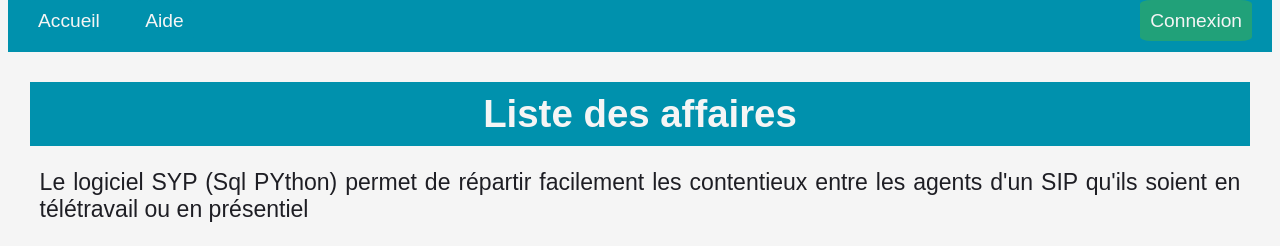
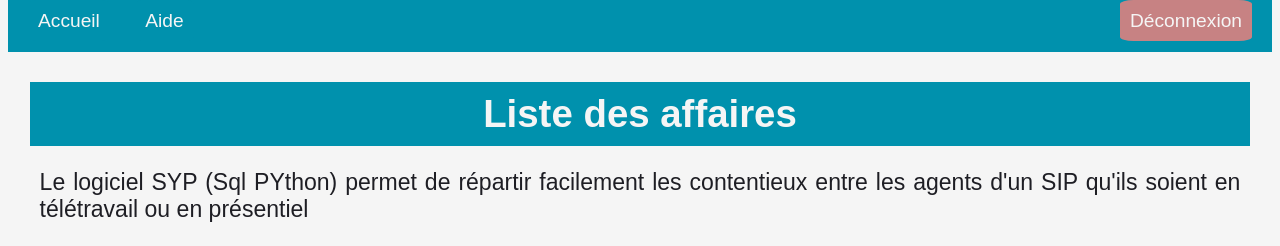
Before and after one commit to RmnSnk/syp, a Flask app: page / in a window 1280 px wide. Shown: the part 115-361 px from the top of the page. Run offline with Flask 2, Linux system fonts and the light colour scheme; the visitor is signed in with stand-in values (Sample User, id 1); data that the repository does not hold is empty; some web fonts are replaced.

Commit message:
Travail sur le log out + correction bug identification

```diff
--- a/myapp/main.py
+++ b/myapp/main.py
@@ -7,6 +7,7 @@ Blueprint de l'application principale : index, contact, aide ...
 from flask import Blueprint, render_template, url_for
 from .models import Affaire
 from datetime import datetime
+from flask_login import login_required
 
 # Blueprint
 main_blueprint = Blueprint('main_blueprint', __name__, url_prefix='/')
@@ -28,6 +29,8 @@ def index():
         l.append(aff.agent_id)
         l.append(aff.date_demande)
         liste_aff.append(l)
+    return render_template('index.html',title="Bienvenue", liste_affaires=liste_aff)
 
-
-    return render_template('index.html',title="Bienvenue", liste_affaires=liste_aff)
+@main_blueprint.route('/test')
+def test():
+    return "Test"
--- a/myapp/static/styles/styles.css
+++ b/myapp/static/styles/styles.css
@@ -78,26 +78,34 @@ nav.menu-nav ul li.btn:hover a {
 }
 
 	/* Connexion */
-nav.menu-nav-right ul li.btn-right {
-	/*display: inline-block;*/
+nav.menu-nav-right ul li.btn-right-conn, li.btn-right-deco {
 	list-style: none;
 	padding: 10px;
 	background-color: var(--bluecst);
 }
 
-
-nav.menu-nav-right ul li.btn-right a {
+    /* Style des buttons connecté et déconnectés */
+    /* Caractéristiques communes aux deux boutons*/
+nav.menu-nav-right ul li.btn-right-conn a, li.btn-right-deco a {
 	color: var(--whitecst);
 	text-decoration: none;
-	background-color: var(--greencst);
+	/*background-color: var(--greencst);*/
 	padding: 10px;
 	border-radius: 10%;
 }
 
-nav.menu-nav-right ul li.btn-right:hover a {
+nav.menu-nav-right ul li.btn-right-conn:hover a, li.btn-right-deco:hover a {
 	color: var(--whitecst);
 	background-color: var(--darkbluecst);
 	transition: 0.3s all;
+}
+	/* Différence entre les boutons*/
+nav.menu-nav-right ul li.btn-right-conn a {
+	background-color: var(--greencst);
+}
+
+nav.menu-nav-right ul li.btn-right-deco a {
+	background-color: var(--redcst);
 }
 
 
@@ -168,6 +176,7 @@ th {
 	color: var(--whitecst)
 }
 
+
 /* Pour avoir une ligne sur deux grise dans les tableau */
 table tr:nth-child(odd){
   background-color:var(--lightgreycst);
--- a/myapp/templates/base.html
+++ b/myapp/templates/base.html
@@ -28,7 +28,11 @@
 
 		<nav class="menu-nav-right">
 			<ul>
-				<li class="btn-right"><a href="{{ url_for('auth_blueprint.auth') }}">Connexion</a></li>
+				{% if current_user.is_anonymous %}
+				<li class="btn-right-conn"><a href="{{ url_for('auth_blueprint.auth') }}">Connexion</a></li>
+				{% else %}
+				<li class="btn-right-deco"><a href="{{ url_for('auth_blueprint.logout') }}">Déconnexion</a></li>
+				{% endif %}
 			</ul>
 		</nav>
 	</div>
```
Also changed, not shown: myapp/auth.py (+9 -3 lines).
